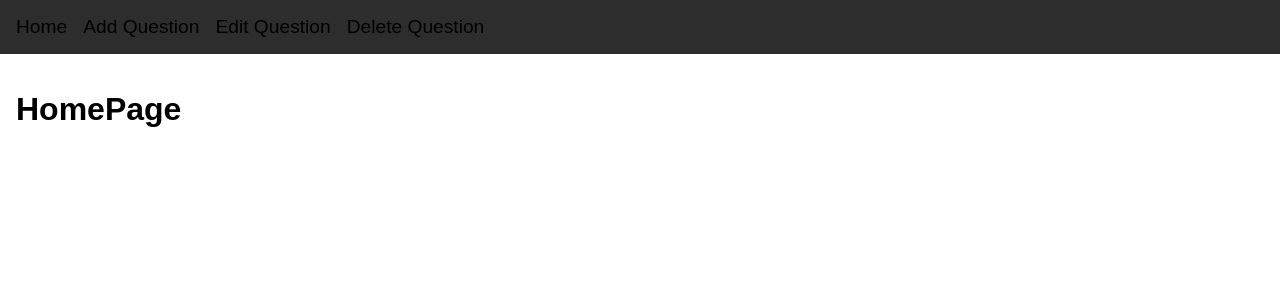
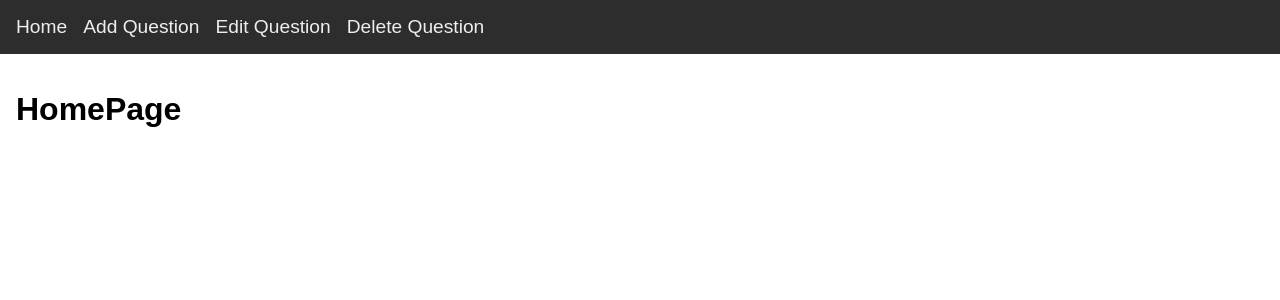
Before and after one commit to tchowdhuryf/Trivia-App-FE, a React (Vite) app: page / in a window 1280 px wide. Shown: the top 300 px of the page. Built offline with nearby package versions, Linux system fonts and the light colour scheme.

Commit message:
refactor(nav-menu-item): change nav menu item link color

```diff
--- a/src/components/NavMenuItem/NavMenuItem.css
+++ b/src/components/NavMenuItem/NavMenuItem.css
@@ -4,7 +4,7 @@
 
 .nav-menu-item__link {
   text-decoration: none;
-  color: black;
+  color: #eeeef0;
 }
 
 a {
```
